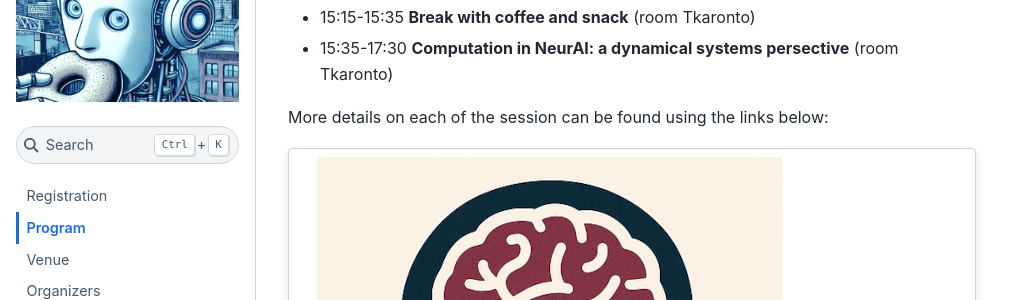
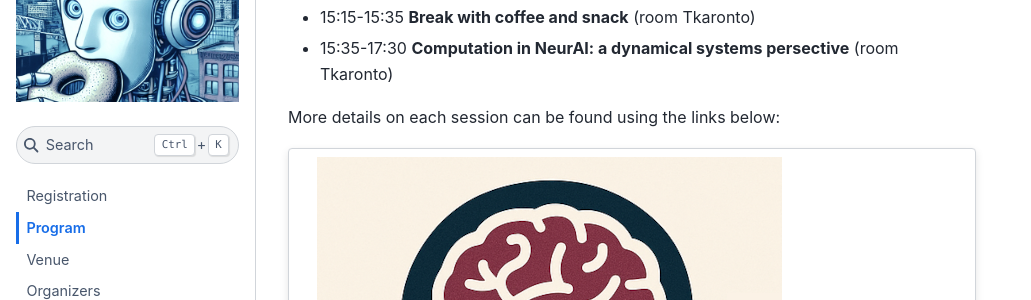
Before and after one commit to main-educational/main-educational.github.io, a Jupyter Book: the page built from content/program.md, in a window 1280 px wide and 900 px high, scrolled down 318 px. Shown: the part 153-453 px from the top of the window, without its empty margins (0-1031 px from the left). Built offline with Jupyter Book 1.0.4 settings and Sphinx 7.4.7 and the Sphinx Book theme 1.1.4, drawn with Linux system fonts in a browser that asks for light colours; pages that are not in the unit, such as notebooks, are missing from menus.

```diff
--- a/content/program.md
+++ b/content/program.md
@@ -13,7 +13,7 @@ All educational sessions will run on a single track on December 11th 2025. Two d
  * 15:15-15:35 **Break with coffee and snack** (room Tkaronto)
  * 15:35-17:30 **Computation in NeurAI: a dynamical systems persective** (room Tkaronto)
 
-More details on each of the session can be found using the links below:
+More details on each session can be found using the links below:
 
 ::::{grid}
 
```
Also changed, not shown: content/neuroai_videogames.md (+1 -1 lines).
